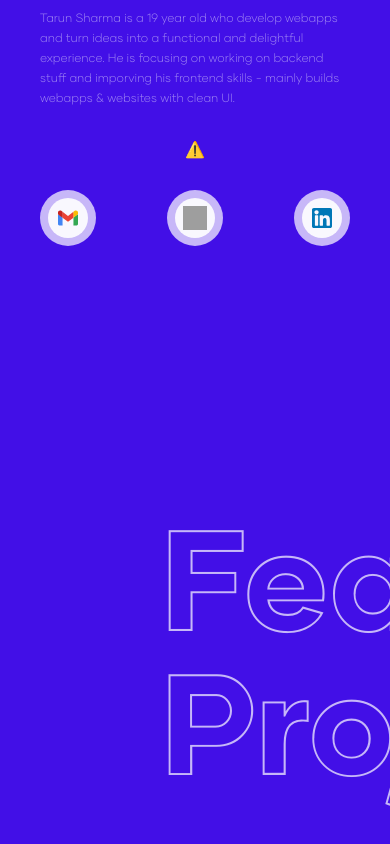
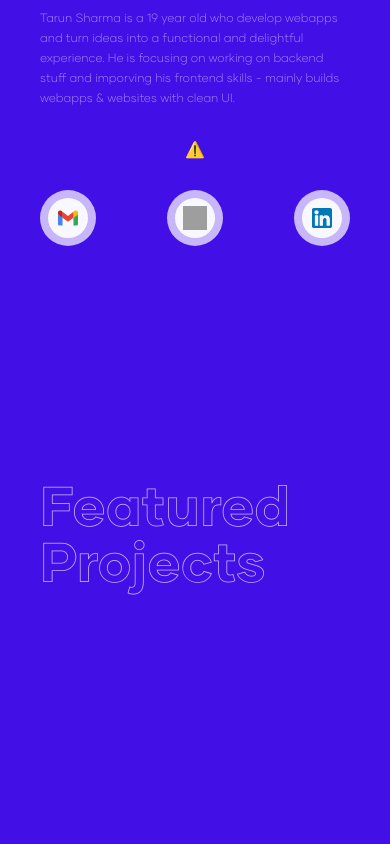
Before and after one commit to tarunfy/portfolio, a React (Create React App) app: page / in a window 390 px wide. Shown: the part 358-1202 px from the top of the page. Built offline with nearby package versions, Linux system fonts and the light colour scheme; no server answers; grey boxes are pictures that could not be loaded.

Commit message:
fixed project section heading for every possible screen size

```diff
--- a/src/App.js
+++ b/src/App.js
@@ -2,6 +2,7 @@ import Contact from "./components/Contact";
 import CustomCursor from "./components/CustomCursor";
 import Hero from "./components/Hero";
 import Projects from "./components/Projects";
+import TechStack from "./components/TechStack";
 import { useLocoScroll } from "./hooks/useLocoScroll";
 
 function App() {
@@ -13,6 +14,7 @@ function App() {
         <CustomCursor />
         <Hero />
         <Projects />
+        <TechStack />
         <Contact />
       </div>
     </>
--- a/src/components/CustomCursor/index.jsx
+++ b/src/components/CustomCursor/index.jsx
@@ -98,7 +98,7 @@ const CustomCursor = () => {
   }, []);
 
   return (
-    <div class="cursor hidden xl:block">
+    <div className="cursor hidden xl:block">
       <svg
         width="44"
         height="42"
--- a/src/components/Projects/index.jsx
+++ b/src/components/Projects/index.jsx
@@ -85,7 +85,7 @@ const Projects = () => {
   });
   return (
     <div
-      className="w-full px-40 pb-44 bg-[#420fe7]"
+      className="w-full  pb-40 xl:px-44 lg:px-40 sm:pb-0 md:px-32 sm:px-28 vvs:px-12 px-10 bg-[#420fe7]"
       data-scroll-section
       id="projects"
     >
@@ -93,7 +93,7 @@ const Projects = () => {
         data-scroll
         data-scroll-delay="0.1"
         data-scroll-speed="4"
-        className="text-white/70 z-40 text-[9rem] leading-[9rem] cursor-default"
+        className="text-white/70 z-40 vvs:text-[4rem] sm:text-[5.2rem] md:text-[6.4rem] lg:text-[7.5rem] xl:text-[9.2rem] 2xl:text-[10.8rem]  text-[3.5rem] leading-[3.5rem] sm:leading-[5.5rem] md:leading-[6rem] lg:leading-[7rem] xl:leading-[9rem] 2xl:leading-[10rem]  cursor-default"
         id="project-heading"
       >
         Featured Projects
@@ -234,7 +234,7 @@ const Projects = () => {
               </div>
             </h1>
             <p className="font-normal text-xl">
-              Easy Staff allows you to manage your staff attendance, salary,
+              Easy Staff allows you to manage your staff's attendance, salary,
               payments and compliances in few clicks.
             </p>
             <div className="btn-row flex justify-start space-x-6 items-center">
@@ -294,7 +294,7 @@ const Projects = () => {
               alt="project image"
               className="absolute w-full object-cover h-full img"
             />
-            <div className="img-container absolute top-0 left-0 bg-[#420fe7] w-full h-full"></div>
+            <div className="img-container absolute top-0 right-0 bg-[#420fe7] w-full h-full"></div>
           </div>
           <div
             data-scroll
--- /dev/null
+++ b/src/components/TechStack/index.jsx
@@ -0,0 +1,14 @@
+import React from "react";
+
+const TechStack = () => {
+  return (
+    <div
+      data-scroll-section
+      className="h-screen w-full bg-[#420fe7] text-2xl text-white"
+    >
+      TechStack
+    </div>
+  );
+};
+
+export default TechStack;
```
